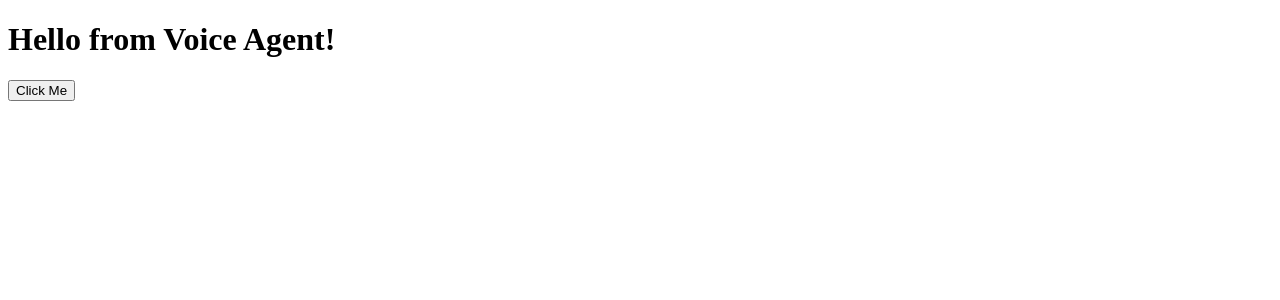
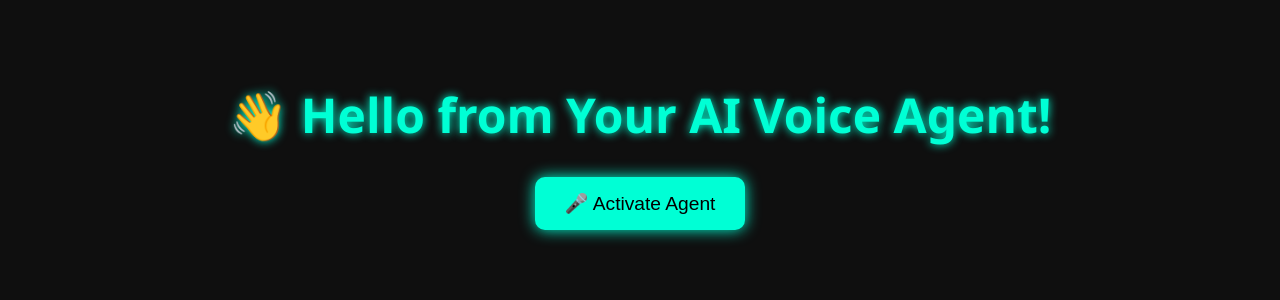
Before and after one commit to Shubhachand/30daysAiChallange, a Flask app: page / in a window 1280 px wide. Shown: the top 300 px of the page. Run offline with Flask 3, Linux system fonts and the light colour scheme.

Commit message:
first commit

```diff
--- /dev/null
+++ b/static/styles.css
@@ -0,0 +1,33 @@
+body {
+    background: #0f0f0f;
+    color: #ffffff;
+    font-family: 'Segoe UI', Tahoma, Geneva, Verdana, sans-serif;
+    text-align: center;
+    padding: 50px;
+    margin: 0;
+}
+
+h1 {
+    font-size: 3rem;
+    color: #00ffd5;
+    margin-bottom: 30px;
+    text-shadow: 0 0 10px #00ffd5;
+}
+
+button {
+    background-color: #00ffd5;
+    color: #000;
+    border: none;
+    padding: 15px 30px;
+    font-size: 1.2rem;
+    border-radius: 10px;
+    cursor: pointer;
+    transition: all 0.3s ease-in-out;
+    box-shadow: 0 0 15px #00ffd5;
+}
+
+button:hover {
+    background-color: #00e6c0;
+    box-shadow: 0 0 25px #00ffd5, 0 0 5px #00ffd5 inset;
+    transform: scale(1.05);
+}
--- a/templates/index.html
+++ b/templates/index.html
@@ -2,13 +2,13 @@
 <html lang="en">
 <head>
     <meta charset="UTF-8">
-    <title>Voice Agent</title>
+    <title>Voice Agent - Day 1</title>
+    <link rel="stylesheet" href="{{ url_for('static', filename='styles.css') }}">
 </head>
 <body>
-    <h1>Hello from Voice Agent!</h1>
-    <button onclick="greet()">Click Me</button>
+    <h1>👋 Hello from Your AI Voice Agent!</h1>
+    <button onclick="greet()">🎤 Activate Agent</button>
 
-    <!-- Link the JS file -->
     <script src="{{ url_for('static', filename='script.js') }}"></script>
 </body>
 </html>
```
